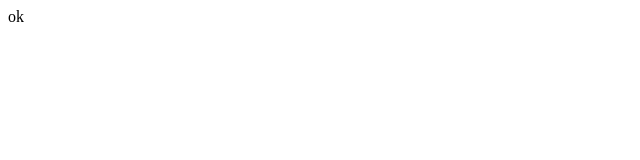
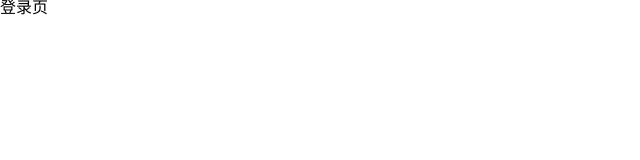
Before and after one commit to manzqy/toutiao_vue, a Vue app: page /#/login in a window 1280 px wide. Shown: the top 160 px of the page, without its empty margins (0-640 px from the left). Built offline with nearby package versions, Linux system fonts and the light colour scheme; a small style sheet from the web is missing.

Commit message:
路由配置、引入初始化css、创建登录页面组件

```diff
--- a/package.json
+++ b/package.json
@@ -9,7 +9,8 @@
   },
   "dependencies": {
     "core-js": "^3.4.4",
-    "vue": "^2.6.10"
+    "vue": "^2.6.10",
+    "vue-router": "^3.1.3"
   },
   "devDependencies": {
     "@vue/cli-plugin-babel": "^4.1.0",
--- a/src/App.vue
+++ b/src/App.vue
@@ -1,5 +1,7 @@
 <template>
-  <div>ok</div>
+  <div class="app">
+    <router-view></router-view>
+  </div>
 </template>
 
 <script>
@@ -8,6 +10,6 @@
 }
 </script>
 
-<style>
-
+<style lang="less">
+@import url('http://at.alicdn.com/t/font_1426139_h6vn3jbl5q.css');
 </style>
--- a/src/main.js
+++ b/src/main.js
@@ -1,8 +1,13 @@
 import Vue from 'vue'
 import App from './App.vue'
 
+// 添加路由
+import router from '@/router'
+// 引入基本样式
+import './styles/base.css'
 Vue.config.productionTip = false
 
 new Vue({
+  router,
   render: h => h(App)
 }).$mount('#app')
--- /dev/null
+++ b/src/router/index.js
@@ -0,0 +1,17 @@
+import Vue from 'vue'
+import VueRouter from 'vue-router'
+
+import Login from '@/views/Login.vue'
+Vue.use(VueRouter)
+
+const routes = [
+  {
+    name: 'Login',
+    path: '/login',
+    component: Login
+  }
+]
+const router = new VueRouter({
+  routes
+})
+export default router
--- /dev/null
+++ b/src/styles/base.css
@@ -0,0 +1,47 @@
+html, body, div, span, applet, object, iframe,
+h1, h2, h3, h4, h5, h6, p, blockquote, pre,
+a, abbr, acronym, address, big, cite, code,
+del, dfn, em, img, ins, kbd, q, s, samp,
+small, strike, strong, sub, sup, tt, var,
+b, u, i, center,
+dl, dt, dd, ol, ul, li,
+fieldset, form, label, legend,
+table, caption, tbody, tfoot, thead, tr, th, td,
+article, aside, canvas, details, embed,
+figure, figcaption, footer, header, hgroup,
+main, menu, nav, output, ruby, section, summary,
+time, mark, audio, video {
+	margin: 0;
+	padding: 0;
+	border: 0;
+	font-size: 100%;
+	font: inherit;
+	vertical-align: baseline;
+}
+/* HTML5 display-role reset for older browsers */
+article, aside, details, figcaption, figure,
+footer, header, hgroup, main, menu, nav, section {
+	display: block;
+}
+body {
+	line-height: 1;
+}
+ol, ul {
+	list-style: none;
+}
+blockquote, q {
+	quotes: none;
+}
+blockquote:before, blockquote:after,
+q:before, q:after {
+	content: '';
+	content: none;
+}
+table {
+	border-collapse: collapse;
+	border-spacing: 0;
+}
+
+#app{
+	width: 100%;
+}
--- /dev/null
+++ b/src/views/Login.vue
@@ -0,0 +1,13 @@
+<template>
+  <div>登录页</div>
+</template>
+
+<script>
+export default {
+
+}
+</script>
+
+<style>
+
+</style>
```
Also changed, not shown: 2 other files (tests, documents, lock files or other folders).
